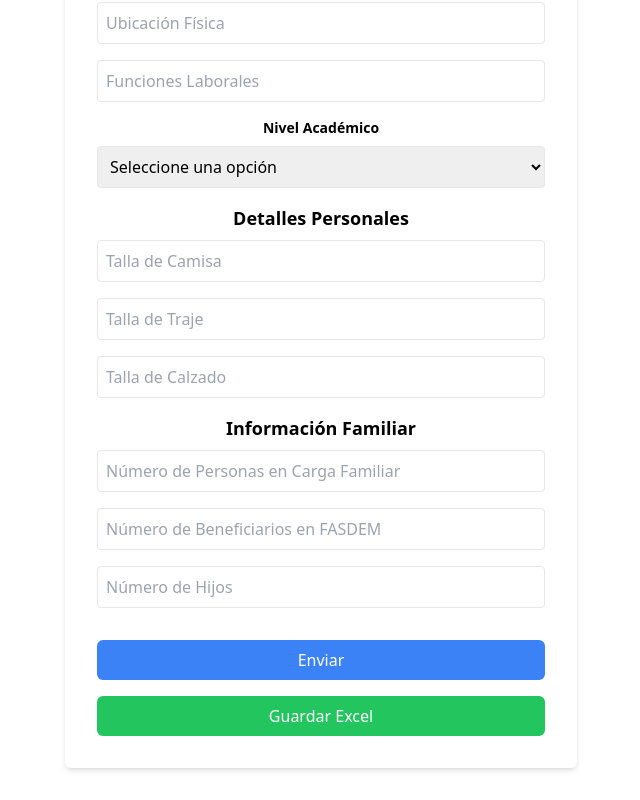
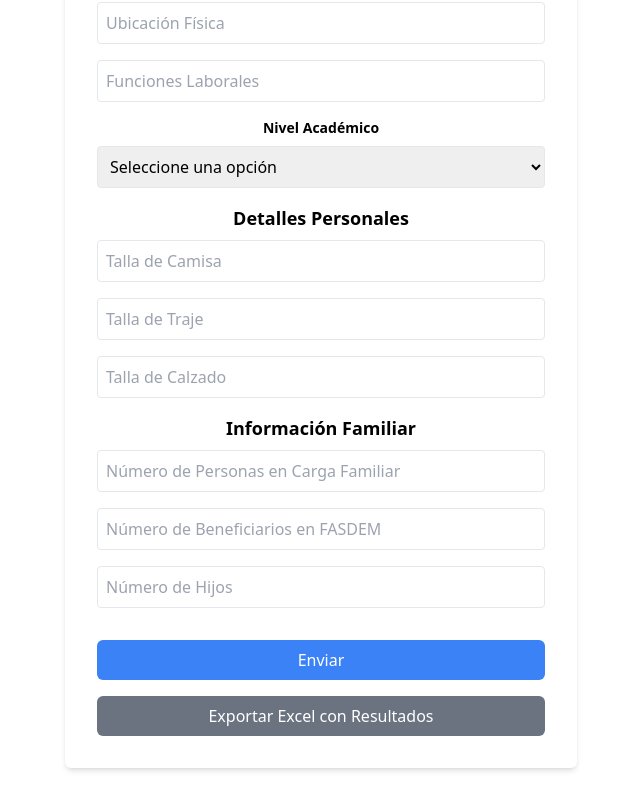
Before and after one commit to reiriartef/frontend-encuesta-vite, a React (Vite) app: page / in a window 1280 px wide. Shown: the part 1316-2116 px from the top of the page, without its empty margins (319-959 px from the left). Built offline with nearby package versions, Linux system fonts and the light colour scheme.

Commit message:
disabled export button

```diff
--- a/src/Form.jsx
+++ b/src/Form.jsx
@@ -999,9 +999,10 @@ function Form() {
       </form>
       <button
           onClick={handleDownload}
-          className="w-full bg-green-500 text-white py-2 px-4 rounded-md hover:bg-blue-600 transition"
+          className="w-full bg-gray-500 text-white py-2 px-4 rounded-md cursor-not-allowed"
+          disabled
         >
-          Guardar Excel
+          Exportar Excel con Resultados
         </button>
     </div>
   );
```
